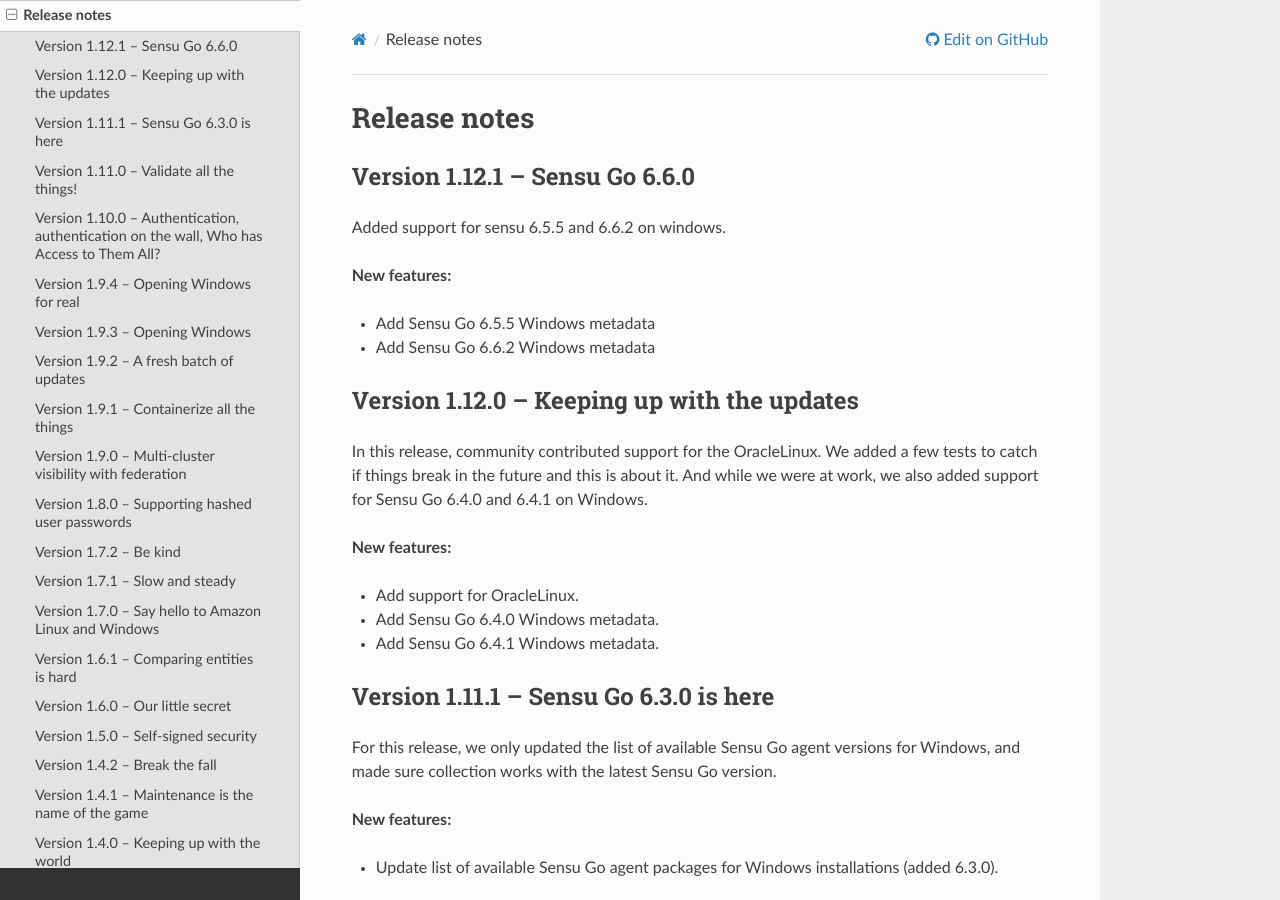
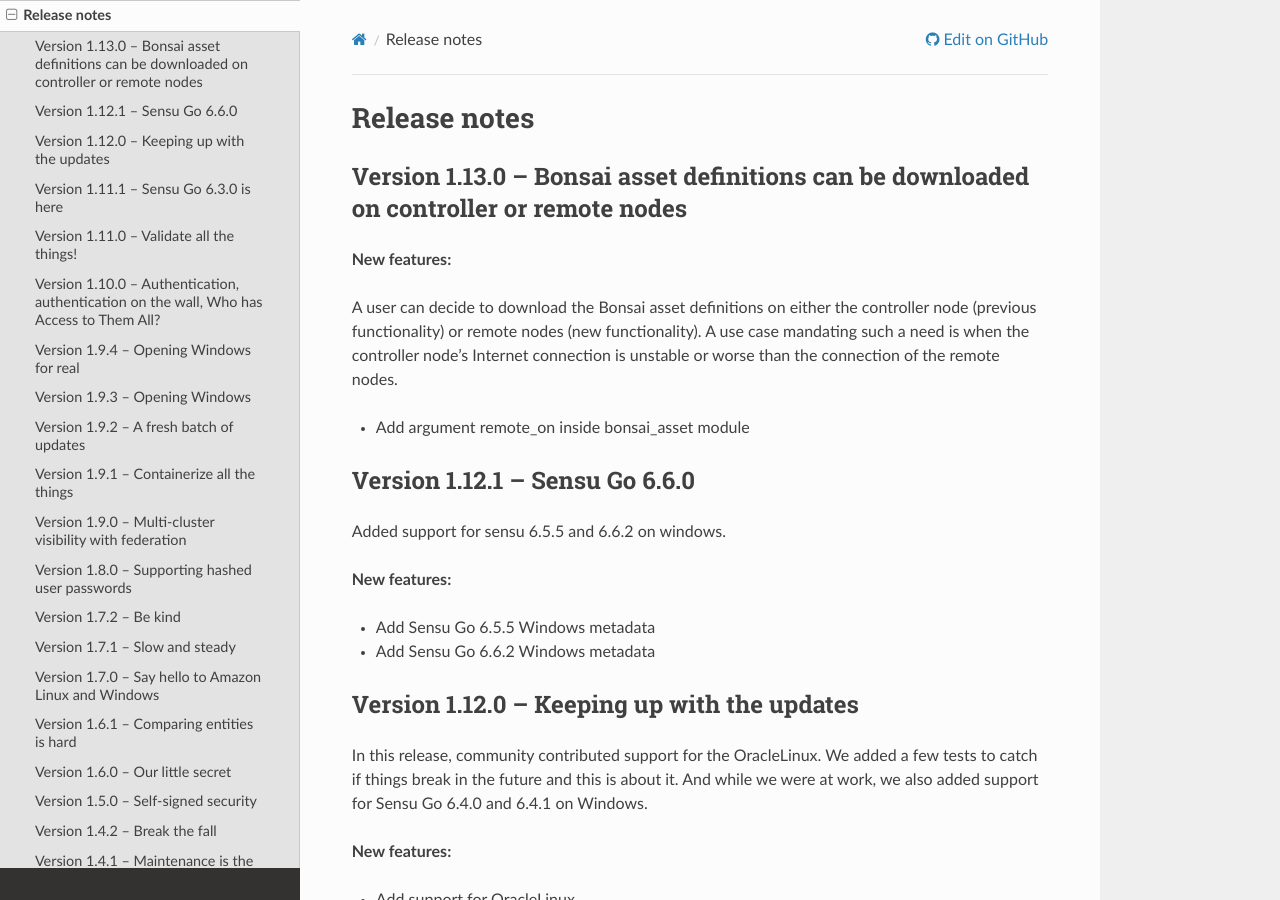
Before and after one commit to sensu/sensu-go-ansible, a Sphinx documentation site: the page built from docs/source/release_notes.rst, in a window 1280 px wide and 900 px high. Built offline with Sphinx 7.4.7 and the Read the Docs theme 2.0.0, drawn with Linux system fonts in a browser that asks for light colours.

Commit message:
Next release (#315)
* Added new version

* Improved changelogs

* Update changelog.yaml

* Update release_notes.rst

* Update release_notes.rst

* Update release_notes.rst

Co-authored-by: Uroš Paščinski <95997469+uscinski@users.noreply.github.com>

```diff
--- a/docs/source/release_notes.rst
+++ b/docs/source/release_notes.rst
@@ -1,5 +1,17 @@
 Release notes
 =============
+
+Version 1.13.0 -- Bonsai asset definitions can be downloaded on controller or remote nodes
+------------------------------------------------------------------------------------------
+
+**New features:**
+
+A user can decide to download the Bonsai asset definitions on either the
+controller node (previous functionality) or remote nodes (new functionality).
+A use case mandating such a need is when the controller node's Internet
+connection is unstable or worse than the connection of the remote nodes.
+
+* Add argument remote_on inside bonsai_asset module
 
 Version 1.12.1 -- Sensu Go 6.6.0
 --------------------------------
--- a/galaxy.yml
+++ b/galaxy.yml
@@ -1,6 +1,6 @@
 namespace: sensu
 name: sensu_go
-version: 1.12.1
+version: 1.13.0
 
 authors:
   - Paul Arthur <paul.arthur@flowerysong.com> (@flowerysong)
```
Also changed, not shown: 2 other files.
